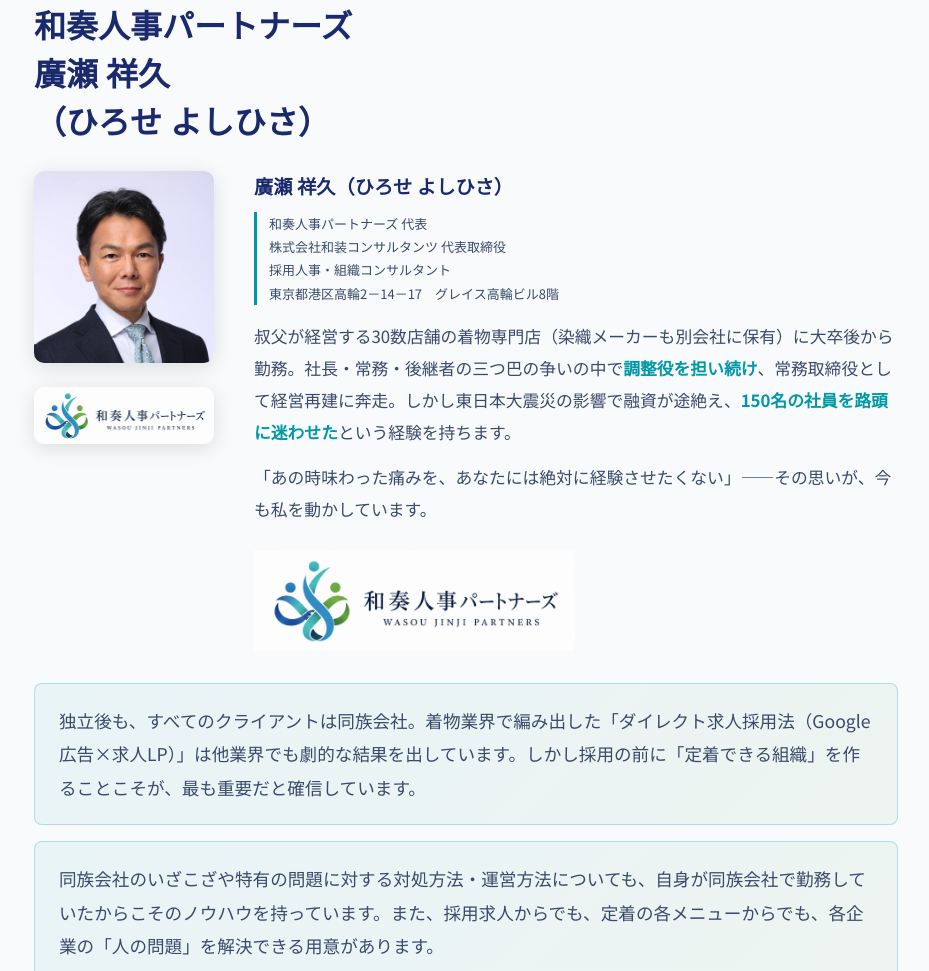
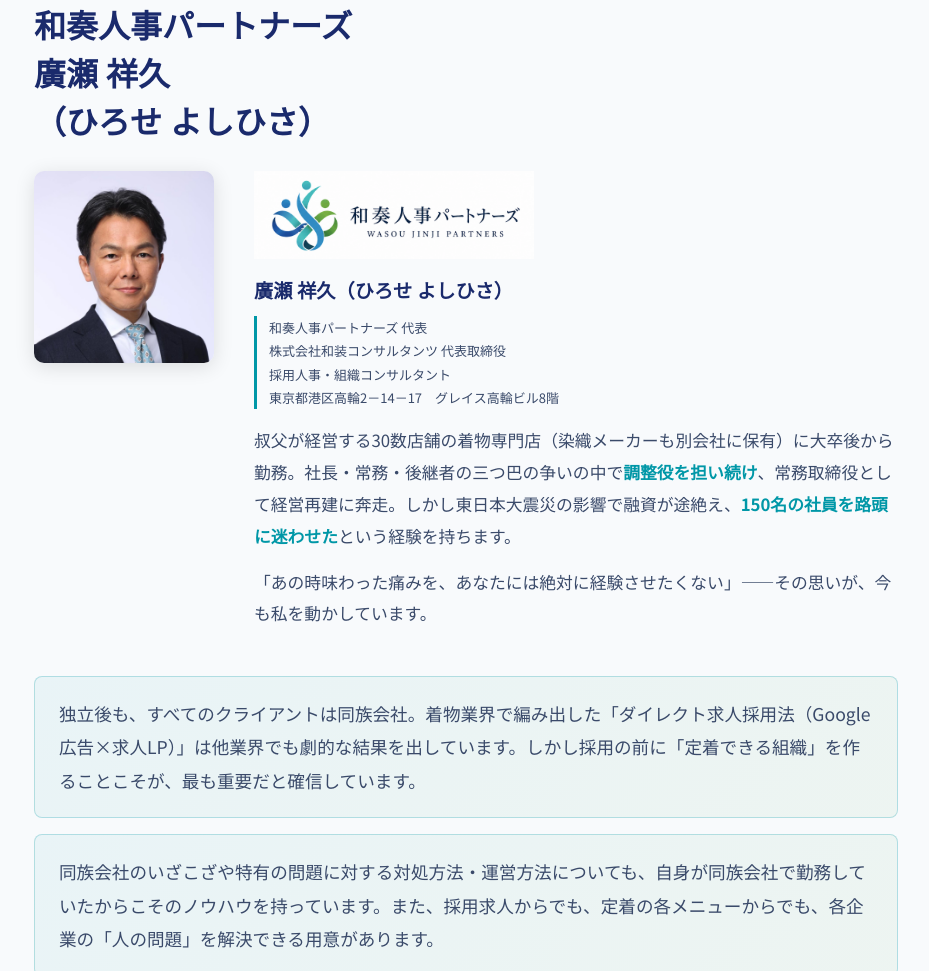
Before and after one commit to ws-sound55/wasou-lp-b, a plain HTML site: page index.html in a window 1280 px wide. Shown: the part 10930-11901 px from the top of the page, without its empty margins (174-1103 px from the left). Drawn offline with Linux system fonts and the light colour scheme.

Commit message:
プロフィールロゴをPC・スマホ共通の1つに統一してバランス調整

```diff
--- a/index.html
+++ b/index.html
@@ -939,10 +939,10 @@
       <div class="profile-photo">
         <img src="hirose.jpg" alt="廣瀬祥久">
         <div class="profile-name profile-name-sp" style="display:none; text-align:center; margin-top:0.75rem; font-size:1.1rem; font-weight:900; color:var(--navy);">廣瀬 祥久（ひろせ よしひさ）</div>
-        <!-- スマホ用：ロゴ -->
-        <img src="logo-new.png" alt="和奏人事パートナーズ" class="profile-logo-sp">
       </div>
       <div class="profile-info">
+        <!-- ロゴ（PC・スマホ共通） -->
+        <img src="logo-new.png" alt="和奏人事パートナーズ" style="max-width:280px;width:100%;margin-bottom:1rem;display:block;">
         <div class="profile-name profile-name-pc">廣瀬 祥久（ひろせ よしひさ）</div>
         <div class="profile-title">
           和奏人事パートナーズ 代表<br>
@@ -954,8 +954,6 @@
           <p>叔父が経営する30数店舗の着物専門店（染織メーカーも別会社に保有）に大卒後から勤務。社長・常務・後継者の三つ巴の争いの中で<span class="em">調整役を担い続け</span>、常務取締役として経営再建に奔走。しかし東日本大震災の影響で融資が途絶え、<span class="em">150名の社員を路頭に迷わせた</span>という経験を持ちます。</p>
           <p>「あの時味わった痛みを、あなたには絶対に経験させたくない」——その思いが、今も私を動かしています。</p>
         </div>
-        <!-- PC用：ロゴ -->
-        <img src="logo-new.png" alt="和奏人事パートナーズ" class="profile-logo-pc">
       </div>
     </div>
 
```
